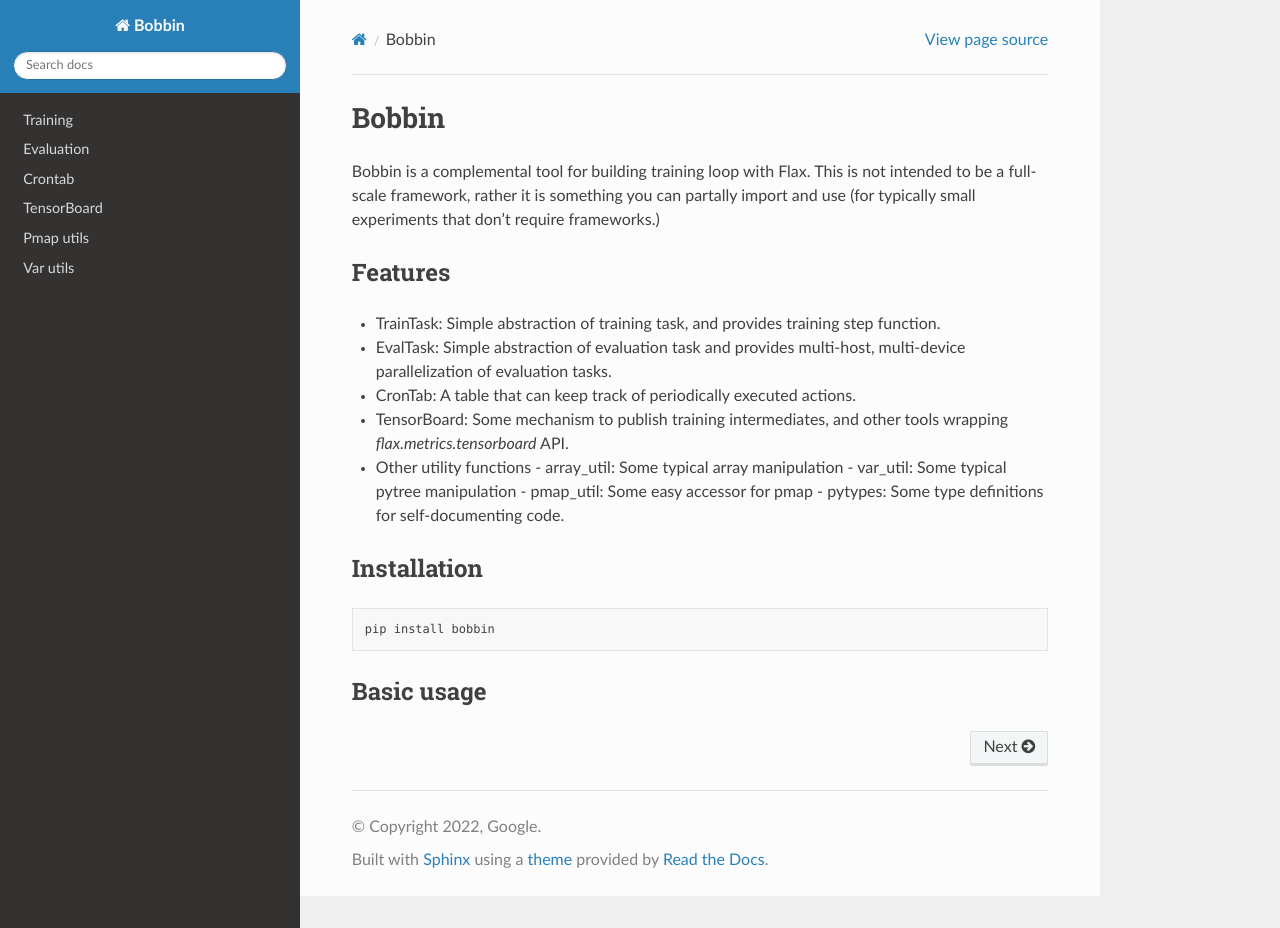
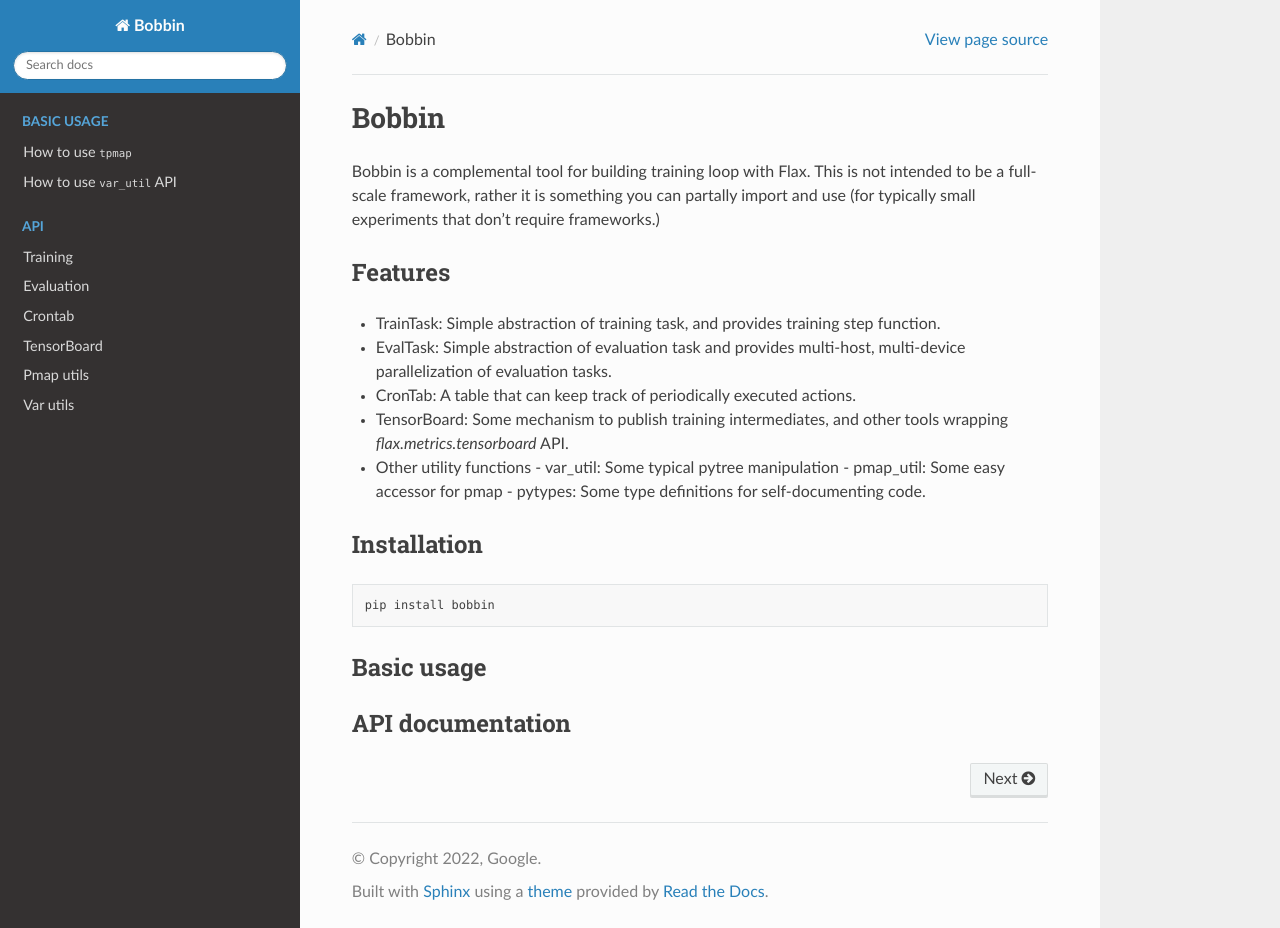
Before and after one commit to yotarok/bobbin, a Sphinx documentation site: the page built from docs/index.rst, in a window 1280 px wide and 928 px high. Built offline with Sphinx 7.4.7 and the Read the Docs theme 2.0.0, drawn with Linux system fonts in a browser that asks for light colours.

Commit message:
Add some docs. (#89)

```diff
--- a/bobbin/__init__.py
+++ b/bobbin/__init__.py
@@ -51,6 +51,8 @@
 from .training import TrainState
 
 from .var_util import dump_pytree_json
+from .var_util import flatten_with_paths
+from .var_util import nested_vars_to_paths
 from .var_util import parse_pytree_json
 from .var_util import read_pytree_json_file
 from .var_util import summarize_shape
--- a/docs/conf.py
+++ b/docs/conf.py
@@ -96,6 +96,7 @@
     "sphinx_autodoc_typehints",
     "sphinx_rtd_theme",
     # 'coverage_check',
+    "myst_nb",
 ]
 
 # Add any paths that contain templates here, relative to this directory.
--- a/docs/index.rst
+++ b/docs/index.rst
@@ -18,7 +18,6 @@
 - TensorBoard: Some mechanism to publish training intermediates, and other
   tools wrapping `flax.metrics.tensorboard` API.
 - Other utility functions
-  - array_util: Some typical array manipulation
   - var_util: Some typical pytree manipulation
   - pmap_util: Some easy accessor for pmap
   - pytypes: Some type definitions for self-documenting code.
@@ -35,6 +34,20 @@
 
 .. toctree::
    :hidden:
-   :maxdepth: 2
+   :caption: Basic Usage
+   :maxdepth: 1
+
+   pmap_util
+
+   var_util
+
+
+API documentation
+^^^^^^^^^^^^^^^^^
+
+.. toctree::
+   :hidden:
+   :maxdepth: 1
+   :caption: API
 
    api
```
Also changed, not shown: docs/api.rst (+8 -0 lines), docs/pmap_util.ipynb (added), docs/var_util.ipynb (added), 1 other file.
